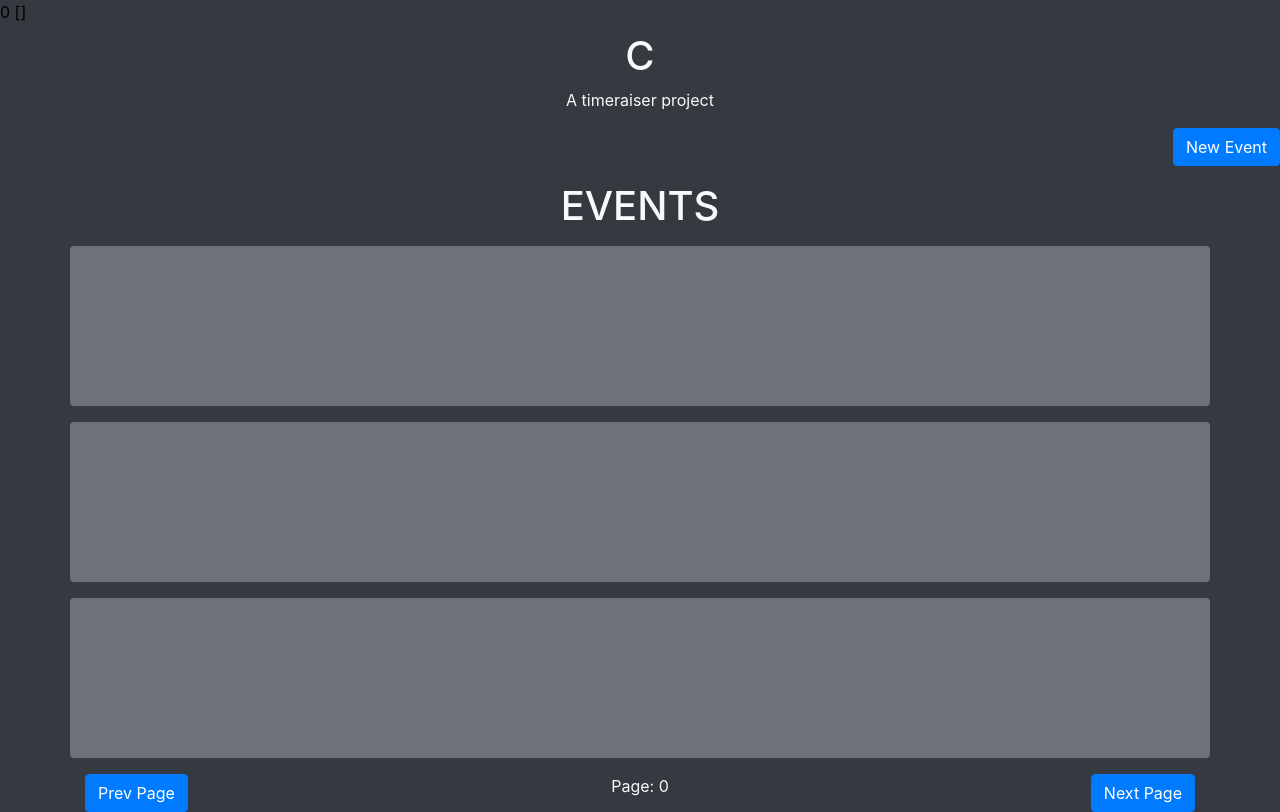
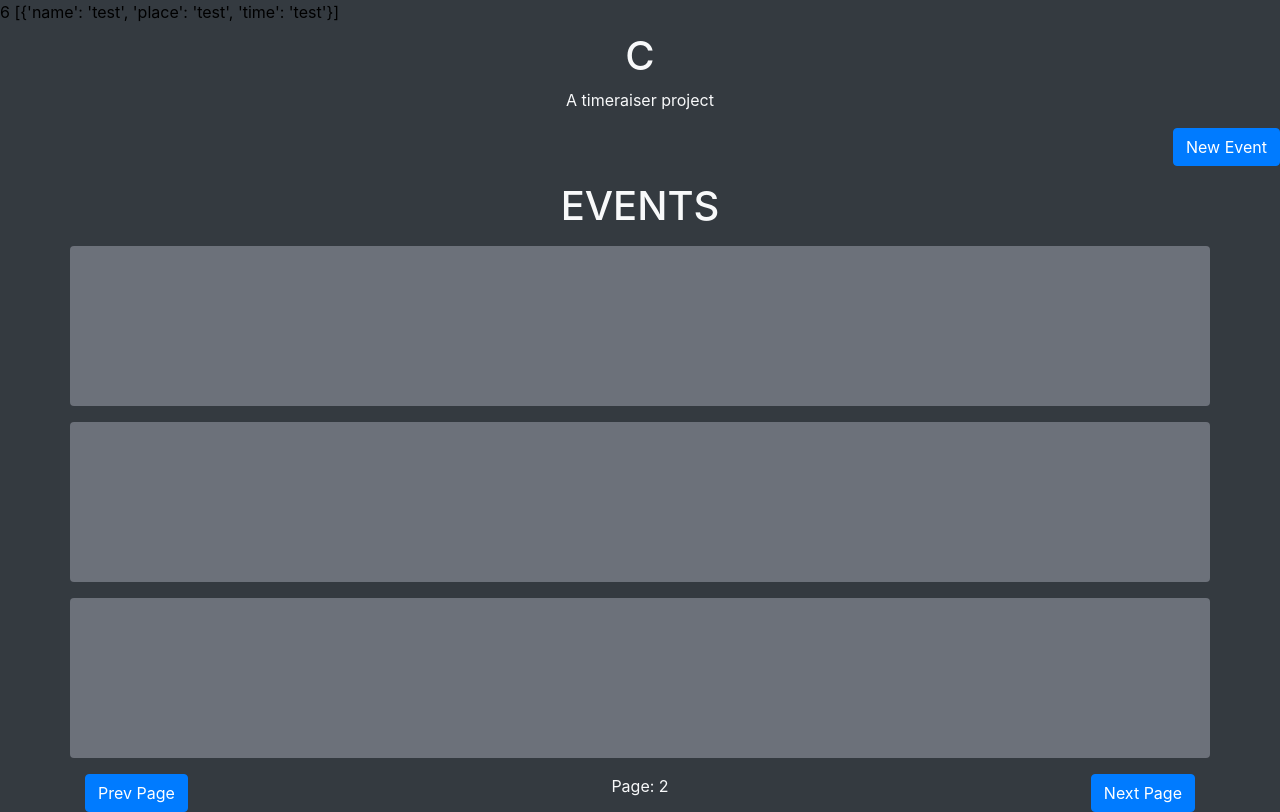
Before and after one commit to real-connect-me/connect-me-prototype, a Flask app: page / in a window 1280 px wide. Run offline with Flask 2, Linux system fonts and the light colour scheme; some libraries are stand-ins or nearby versions.

Commit message:
changed how events stored

```diff
--- /dev/null
+++ b/events.txt
@@ -0,0 +1 @@
+test test test
--- a/homepage.py
+++ b/homepage.py
@@ -1,19 +1,25 @@
-import os
+# import os
 from flask import Flask, request, url_for, render_template, redirect
 
 app = Flask(__name__)
 app.config.from_prefixed_env()
 # events = os.environ["events"] # list full of dictionaries with event data
-events = []
 start = 0
 
 @app.route("/", methods=["GET", "POST"])
 def homepage():
-    print(start)
+    f = open("events.txt", "r")
+    events = []
+    for line in f:
+        l = line.split()
+        events.append({"name":l[0], "place":l[1], "time":l[2]})
+    f.close()
     if request.method == "POST":
+        f = open("events.txt", "a")
         events.append({"name":request.form["Event Name"], "place":request.form["Event Place"], "time":request.form["Event Time"]})
-    print(events)
-    return render_template("home.html", events=events, start=start, elen=len(events))
+        f.write(request.form["Event Name"] + " " +  request.form["Event Place"] + " " + request.form["Event Time"])
+        f.close()
+    return render_template("home.html", evs=events, s=start)
 
 @app.route("/event-create")
 def eventform():
--- a/templates/home.html
+++ b/templates/home.html
@@ -8,8 +8,8 @@
     <link rel="stylesheet" href="../static/bootstrap.css">
 </head>
 <body>
-    {{start}}
-    {{events}}
+    {{s}}
+    {{evs}}
     <h1 class="d-flex justify-content-center mt-2 text-light">C</h3>
     <p class="d-flex justify-content-center text-light">A timeraiser project</p>
     <div class="row">
@@ -25,10 +25,10 @@
     {% for i in range(3) %}
         <div class="container rounded h-custom bg-light mt-3">
             <div class="d-flex flex-column h-100 text-light">
-                {% if start + i < events.__len__() %}
-                    <div class="p-2">{{events[start + i]["name"]}}</div>
-                    <div class="p-2">At {{events[start + i]["place"]}}</div>
-                    <div class="p-2 mt-auto">{{events[start + i]["time"]}}</div>
+                {% if s + i < evs.__len__() %}
+                    <div class="p-2">{{evs[s + i]["name"]}}</div>
+                    <div class="p-2">At {{evs[s + i]["place"]}}</div>
+                    <div class="p-2 mt-auto">{{evs[s + i]["time"]}}</div>
                 {% endif %}
             </div>
         </div>
@@ -39,13 +39,12 @@
                 <a class="btn btn-primary" href="/left" role="button">Prev Page</a>
             </div>
             <div class="col-3 ">
-                <div class="d-flex justify-content-center align-content-center text-light">Page: {{start//3}}</div>
+                <div class="d-flex justify-content-center align-content-center text-light">Page: {{s//3}}</div>
             </div>
             <div class="col text-right">
                 <a class="btn btn-primary" href="/right" role="button">Next Page</a>
             </div>
         </div>
     </div>
-    <!-- use jinja to loop through first 3 events in {events} list and display the data (for now use lettucemeet links, tell will integrate later) -->
 </body>
 </html>
```
